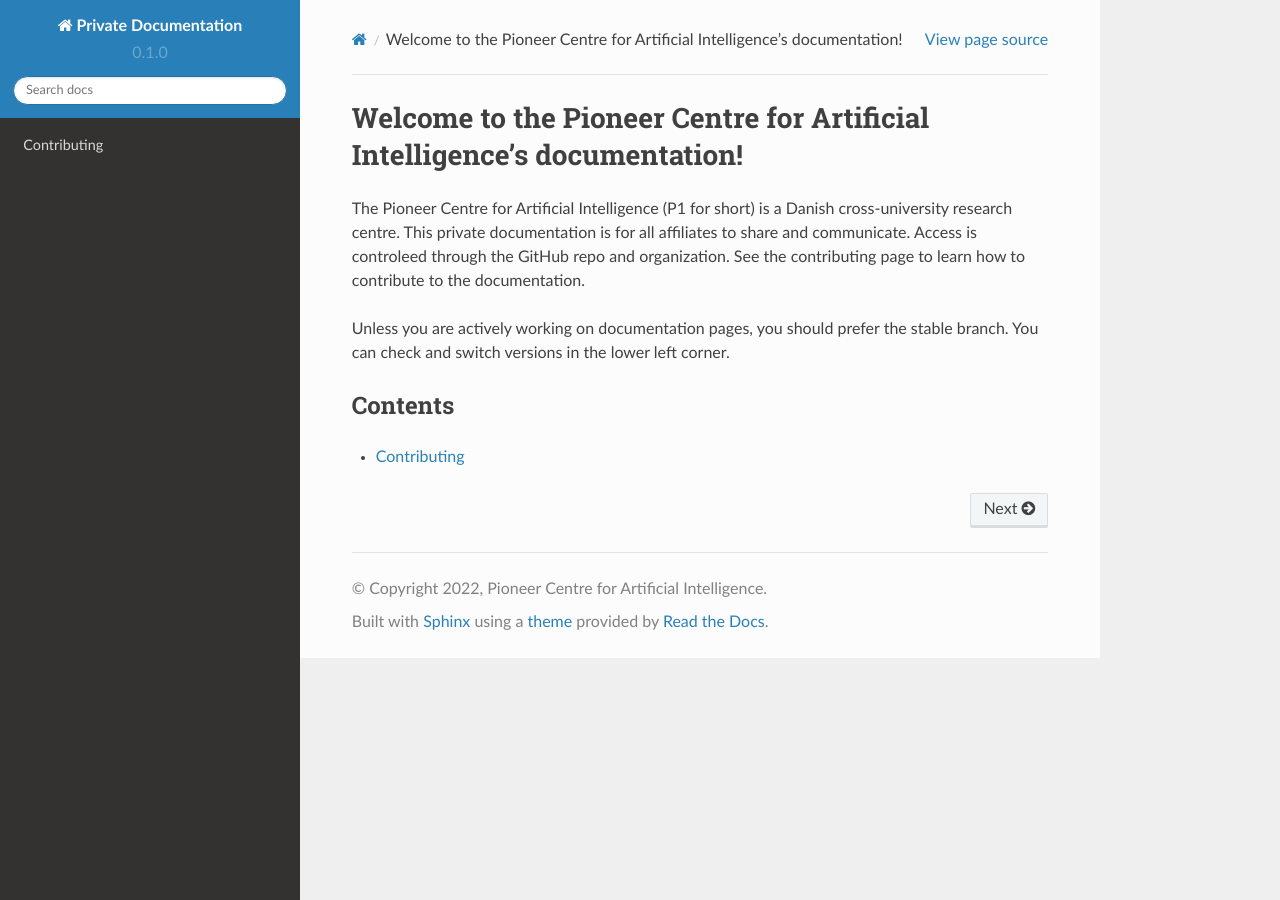
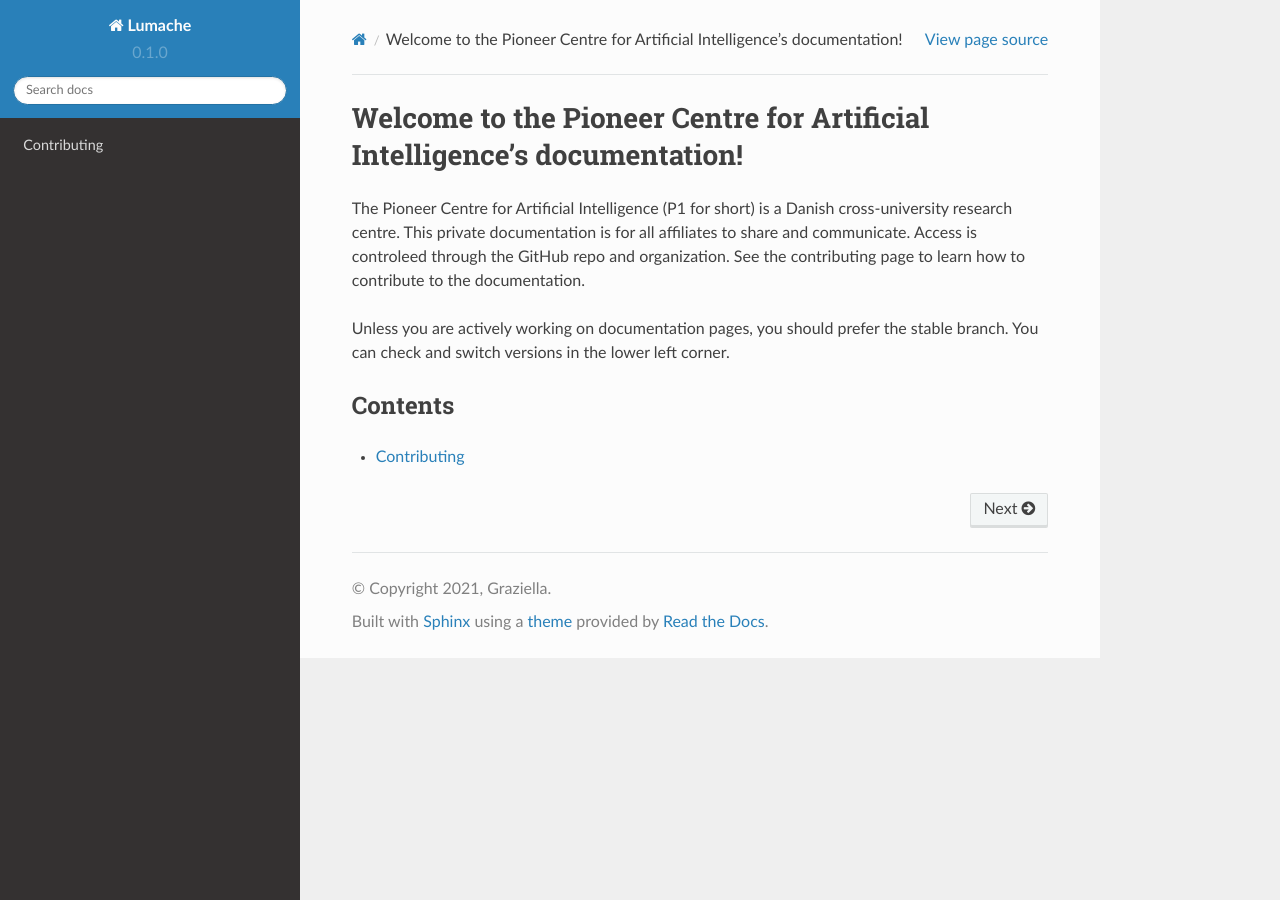
Before and after one commit to Pioneer-Centre-for-AI/p1-compute-documentation, a Sphinx documentation site: the page built from docs/source/index.rst, in a window 1280 px wide. Built offline with Sphinx 7.4.7 and the Read the Docs theme 2.0.0, drawn with Linux system fonts in a browser that asks for light colours.

Commit message:
Update conf.py

```diff
--- a/docs/source/conf.py
+++ b/docs/source/conf.py
@@ -2,9 +2,9 @@
 
 # -- Project information
 
-project = 'Private Documentation'
-copyright = '2022, Pioneer Centre for Artificial Intelligence'
-author = 'Pioneer Centre for Artificial Intelligence'
+project = 'Lumache'
+copyright = '2021, Graziella'
+author = 'Graziella'
 
 release = '0.1'
 version = '0.1.0'
```
